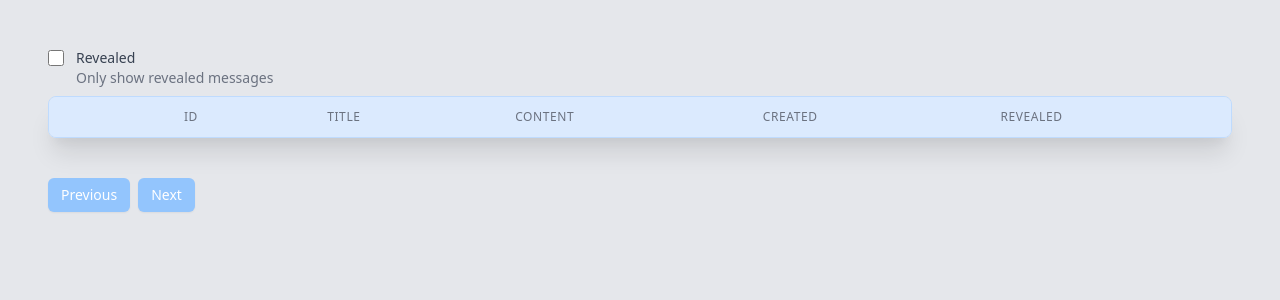
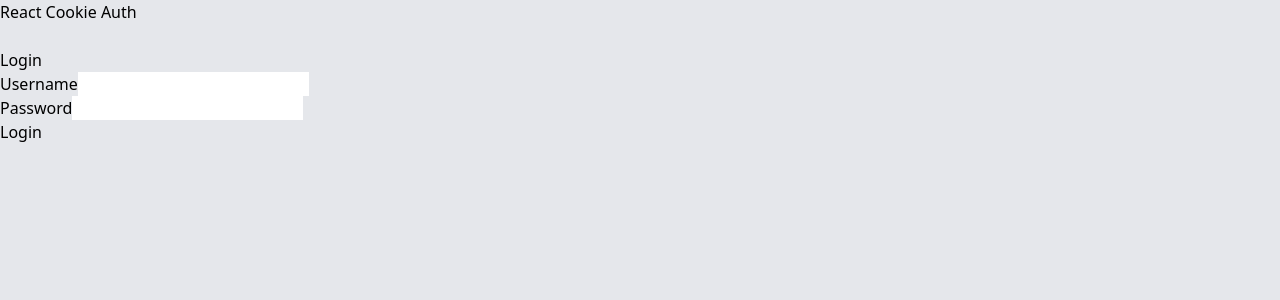
Before and after one commit to abatilo/sealedmessages, a React (Create React App) app in the folder frontend/: page /login in a window 1280 px wide. Shown: the top 300 px of the page. Built offline with nearby package versions, Linux system fonts and the light colour scheme; no server answers.

Commit message:
Create basic login page

```diff
--- a/frontend/src/App.tsx
+++ b/frontend/src/App.tsx
@@ -1,8 +1,8 @@
 import { lazy, Suspense } from "react";
-import useSWR from "swr";
 import { BrowserRouter as Router, Switch, Route } from "react-router-dom";
 
 const CreateMessagePage = lazy(() => import("./Pages/CreateMessage"));
+const LoginPage = lazy(() => import("./Pages/LoginPage"));
 const HomePage = lazy(() => import("./Pages/HomePage"));
 
 const App = () => {
@@ -12,6 +12,9 @@ const App = () => {
         <Switch>
           <Route path="/create">
             <CreateMessagePage />
+          </Route>
+          <Route path="/login">
+            <LoginPage />
           </Route>
           <Route path="/">
             <HomePage />
--- a/frontend/src/Pages/HomePage.tsx
+++ b/frontend/src/Pages/HomePage.tsx
@@ -91,7 +91,7 @@ const listMessages = async (url: string) => {
 const HomePage = () => {
   const [revealedOnly, setRevealedOnly] = useState(false);
   const [pageIndex, setPageIndex] = useState(1);
-  const { data, error } = useSWR(
+  const { data } = useSWR(
     `/api/v1/messages?page=${pageIndex}${revealedOnly ? "&revealed=1" : ""}`,
     listMessages
   );
--- /dev/null
+++ b/frontend/src/Pages/LoginPage.tsx
@@ -0,0 +1,113 @@
+import { useCallback, useEffect, useState } from "react";
+
+const LoginPage = () => {
+  const [username, setUsername] = useState("");
+  const [password, setPassword] = useState("");
+  const [csrfToken, setCSRFToken] = useState("");
+  const [isAuthenticated, setIsAuthenticated] = useState(false);
+
+  useEffect(() => {
+    const getCSRF = async () => {
+      const resp = await fetch("/api/v1/csrf", {
+        credentials: "same-origin",
+      });
+
+      if (resp.ok) {
+        setCSRFToken(resp.headers.get("X-CSRFToken") || "");
+        console.log("Set token");
+
+        const sessionResponse = await fetch("/api/v1/session", {
+          credentials: "same-origin",
+        });
+
+        if (sessionResponse.ok) {
+          const { isAuthenticated } = await sessionResponse.json();
+          setIsAuthenticated(isAuthenticated);
+        }
+      }
+    };
+    getCSRF();
+  }, []);
+
+  const login = useCallback(
+    (event) => {
+      event.preventDefault();
+
+      const sendLogin = async () => {
+        const resp = await fetch("/api/v1/login", {
+          method: "POST",
+          credentials: "same-origin",
+          headers: {
+            "Content-Type": "application/json",
+            "X-CSRFToken": csrfToken,
+          },
+          body: JSON.stringify({ username, password }),
+        });
+
+        if (resp.ok) {
+          setIsAuthenticated(true);
+        }
+      };
+
+      sendLogin();
+    },
+    [username, password, csrfToken]
+  );
+
+  const logout = useCallback(() => {
+    const sendLogout = async () => {
+      await fetch("/api/v1/logout", {
+        credentials: "same-origin",
+        headers: {
+          "Content-Type": "application/json",
+          "X-CSRFToken": csrfToken,
+        },
+      });
+      setIsAuthenticated(false);
+    };
+
+    sendLogout();
+  }, [csrfToken]);
+
+  return (
+    <div>
+      <h1>React Cookie Auth</h1>
+      <br />
+      {!isAuthenticated ? (
+        <div>
+          <h2>Login</h2>
+          <form onSubmit={login}>
+            <div className="form-group">
+              <label htmlFor="username">Username</label>
+              <input
+                type="text"
+                className="form-control"
+                id="username"
+                name="username"
+                value={username}
+                onChange={(e) => setUsername(e.target.value)}
+              />
+            </div>
+            <div className="form-group">
+              <label htmlFor="username">Password</label>
+              <input
+                type="password"
+                className="form-control"
+                id="password"
+                name="password"
+                value={password}
+                onChange={({ target: { value } }) => setPassword(value)}
+              />
+            </div>
+            <button type="submit" className="btn btn-primary">
+              Login
+            </button>
+          </form>
+        </div>
+      ) : (
+        <button onClick={logout}>Logout</button>
+      )}
+    </div>
+  );
+};
+export default LoginPage;
```
Also changed, not shown: 2 other files (tests, documents, lock files or other folders).
